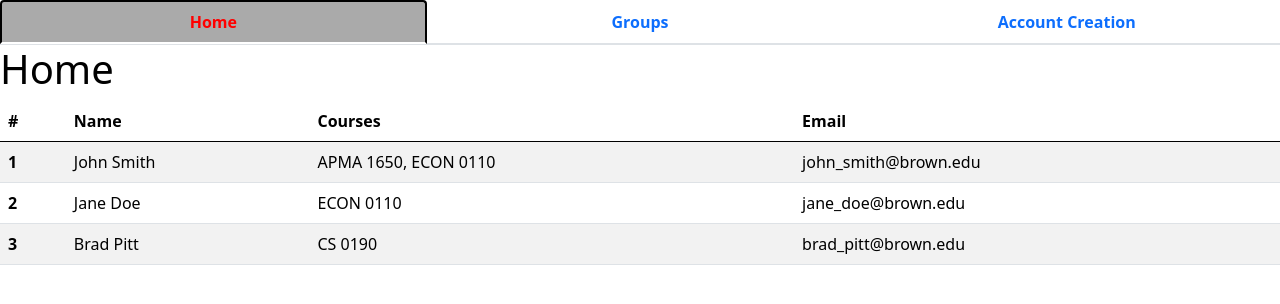
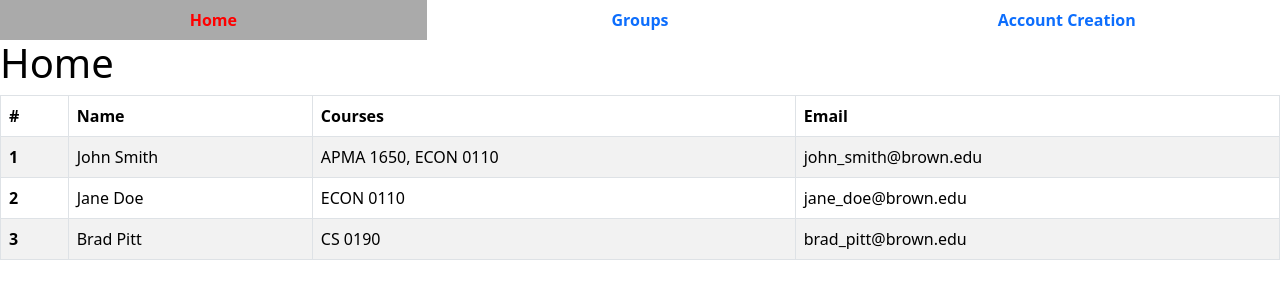
Before and after one commit to schornb/vision, a PHP site: page /index.html in a window 1280 px wide. Shown: the top 304 px of the page. Run offline with PHP 8.4, Linux system fonts and the light colour scheme.

Commit message:
Minor edits

```diff
--- a/account-creation.html
+++ b/account-creation.html
@@ -2,6 +2,7 @@
 <html>
 <head>
   <link rel="stylesheet" href="custom.css">
+  <title>Vision</title>
 <meta name="viewport" content="width=device-width, initial-scale=1">
 <style>
 input[type=text], input[type=password] {
--- a/custom.scss
+++ b/custom.scss
@@ -8,13 +8,13 @@ $body-color: #000;
 
 // Nav-tabs overrides
 .nav-tabs {
-  border-bottom: 2px solid #dee2e6 !important;
+  border-bottom: 0px solid #dee2e6 !important;
 }
 .nav-tabs .nav-link {
   margin-bottom: -1px;
-  border: 2px solid transparent !important;
-  border-top-left-radius: 0.25rem;
-  border-top-right-radius: 0.25rem;
+  border: 0px solid transparent !important;
+  border-top-left-radius: 0rem !important;
+  border-top-right-radius: 0rem !important;
 }
 .nav-tabs .nav-link:hover, .nav-tabs .nav-link:focus {
 	background-color: #888 !important;
--- a/index.html
+++ b/index.html
@@ -17,7 +17,7 @@
 		</li>
 	</ul>
 	<h1>Home</h1>
-	<table class="table table-striped">
+	<table class="table table-bordered table-striped">
   <thead>
     <tr>
       <th scope="col">#</th>
```
Also changed, not shown: custom.css.
